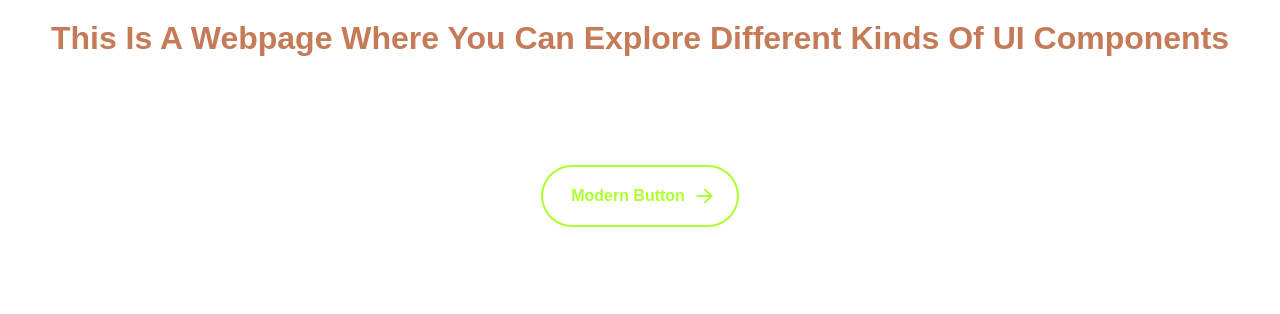
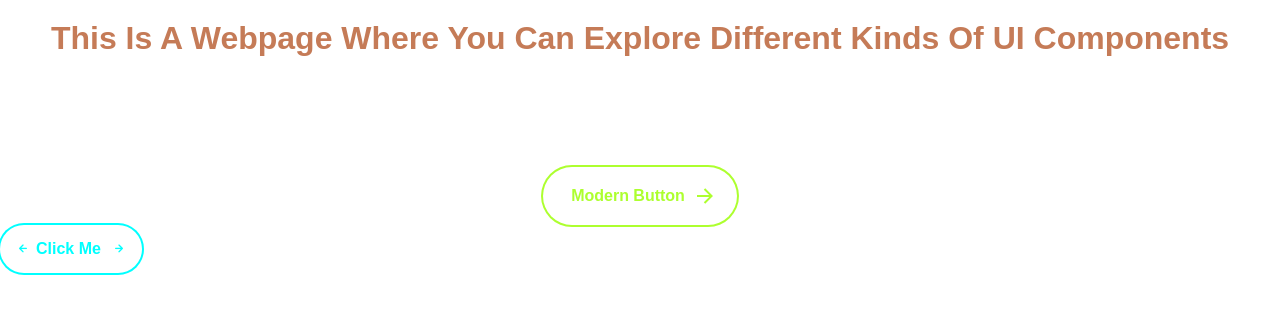
Before and after one commit to himadree-chaudhury/Button, a plain HTML site: page index.html in a window 1280 px wide. Drawn offline with nearby package versions, Linux system fonts and the light colour scheme; a web font is replaced by a local one.

Commit message:
custom-btn-add

```diff
--- a/index.html
+++ b/index.html
@@ -8,6 +8,7 @@
     <link rel="preconnect" href="https://fonts.googleapis.com">
     <link rel="preconnect" href="https://fonts.gstatic.com" crossorigin>
     <link href="https://fonts.googleapis.com/css2?family=SUSE:wght@100..800&display=swap" rel="stylesheet">
+    <link rel="stylesheet" href="https://unicons.iconscout.com/release/v4.0.8/css/line.css">
     <link rel="stylesheet" href="style.css">
 </head>
 
@@ -32,6 +33,15 @@
             </svg>
         </button>
         </div>
+
+        <div class="animated-second-custom-btn">
+            <button class="second-custom-btn">
+                <i class="uil uil-arrow-left"></i>
+                <span class="btn-txt">Click Me</span>
+                <span class="btn-circle"></span>
+                <i class="uil uil-arrow-right"></i>
+            </button>
+        </div>
     </main>
     <footer>
 
--- a/style.css
+++ b/style.css
@@ -107,3 +107,23 @@ header {
   height: 220px;
   opacity: 1;
 }
+
+.second-custom-btn{
+    position: relative;
+    display: flex;
+    justify-content: space-evenly;
+    align-items: center;
+    gap: 5px;
+    padding: 10px;
+    border: 5px solid;
+    border-radius: 100px;
+    border-color: transparent;
+    color: aqua;
+    font-size: 16px;
+    font-weight: 600;
+    background-color: inherit;
+    box-shadow: 0 0 0 2px aqua;
+    cursor: pointer;
+    overflow: hidden;
+    transition: all 0.6s cubic-bezier(0.23, 1, 0.320, 1);
+}
```
